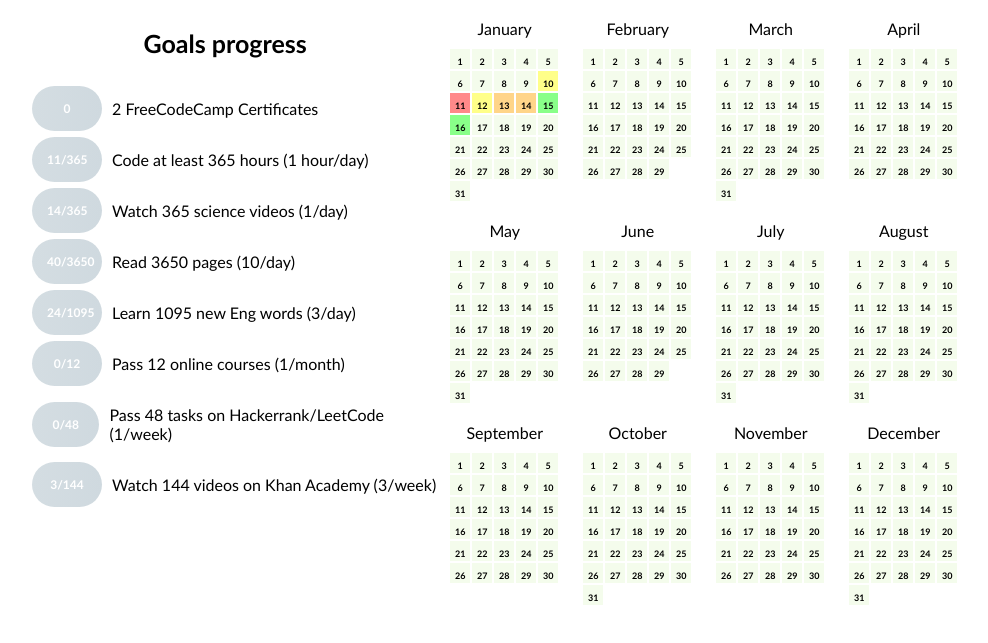
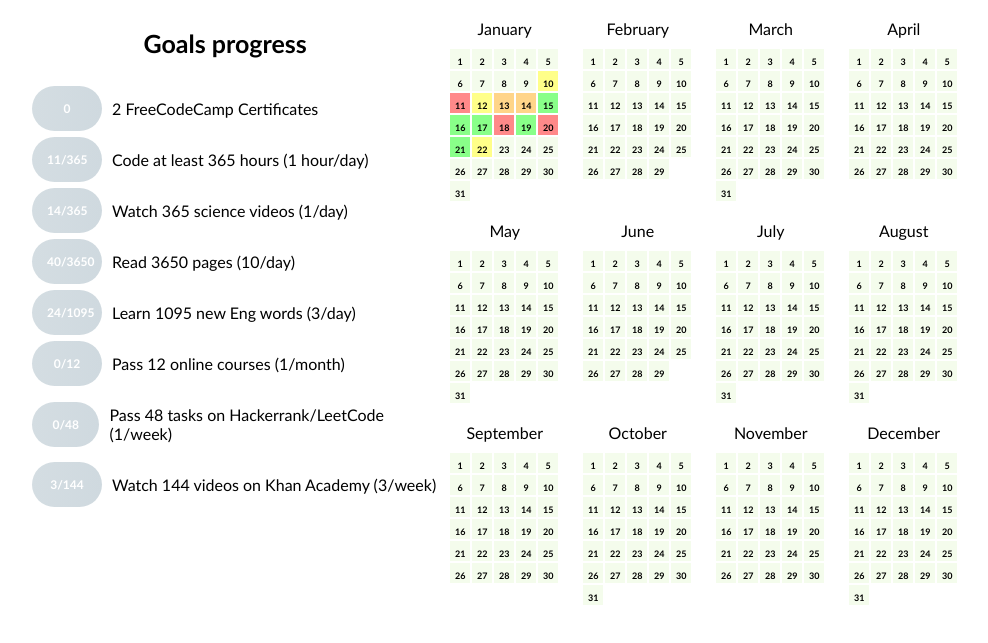
Before and after one commit to Hellnar/2020goals, a plain HTML site: page index.html in a window 1280 px wide. Shown: the part 55-698 px from the top of the page, without its empty margins (8-996 px from the left). Drawn offline with Linux system fonts and the light colour scheme.

Commit message:
Update index.html

```diff
--- a/index.html
+++ b/index.html
@@ -1,7 +1,7 @@
 <!DOCTYPE html>
 <html>
 <head>
-	<title>GOALS</title>
+	<title>2020 GOALS</title>
 	<style>
 
 		html {
@@ -278,22 +278,22 @@
 						<div class="day day-done">
 							<a href="#">16</a>
 						</div>
-						<div class="day">
+						<div class="day day-done">
 							<a href="#">17</a>
 						</div>
-						<div class="day">
+						<div class="day day-low">
 							<a href="#">18</a>
 						</div>
-						<div class="day">
+						<div class="day day-done">
 							<a href="#">19</a>
 						</div>
-						<div class="day">
+						<div class="day day-low">
 							<a href="#">20</a>
 						</div>
-						<div class="day">
+						<div class="day day-done">
 							<a href="#">21</a>
 						</div>
-						<div class="day">
+						<div class="day day-good">
 							<a href="#">22</a>
 						</div>
 						<div class="day">
```
